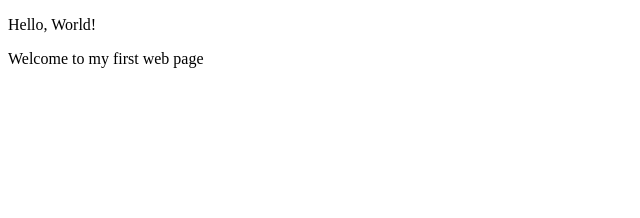
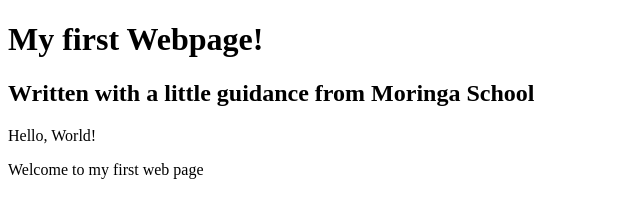
Before and after one commit to Kiptim54/my-first-webpage, a plain HTML site: page my-first-webpage.html in a window 1280 px wide. Shown: the whole page, without its empty margins (0-640 px from the left). Drawn offline with Linux system fonts and the light colour scheme.

Commit message:
add header block elements

```diff
--- a/my-first-webpage.html
+++ b/my-first-webpage.html
@@ -4,6 +4,8 @@
   <title>My first webpage!</title>
 </head>
 <body>
+  <h1> My first Webpage! </h1>
+  <h2>Written with a little guidance from Moringa School</h2>
   <p>Hello, World!</p>
   <p>Welcome to my first web page</p>
 </body>
```
